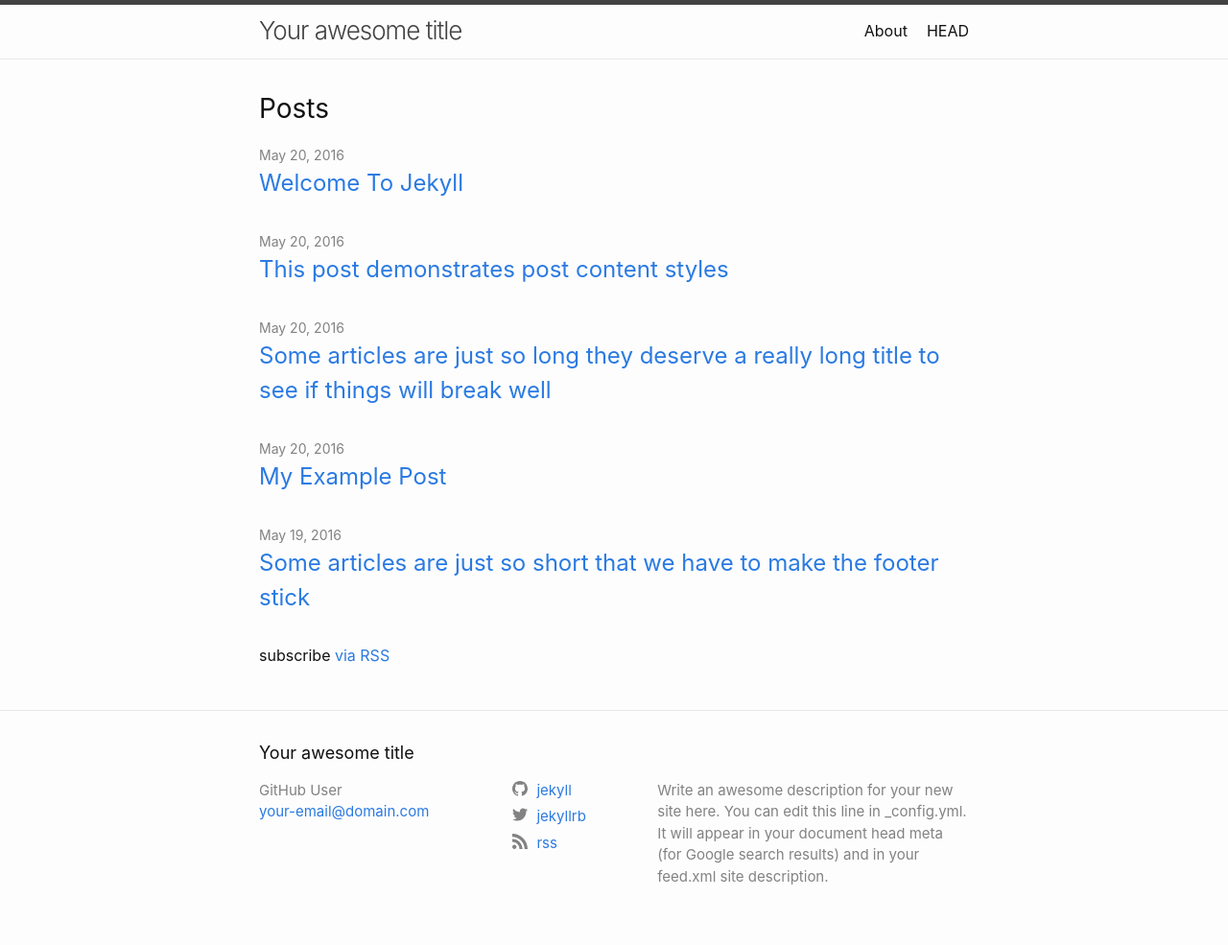
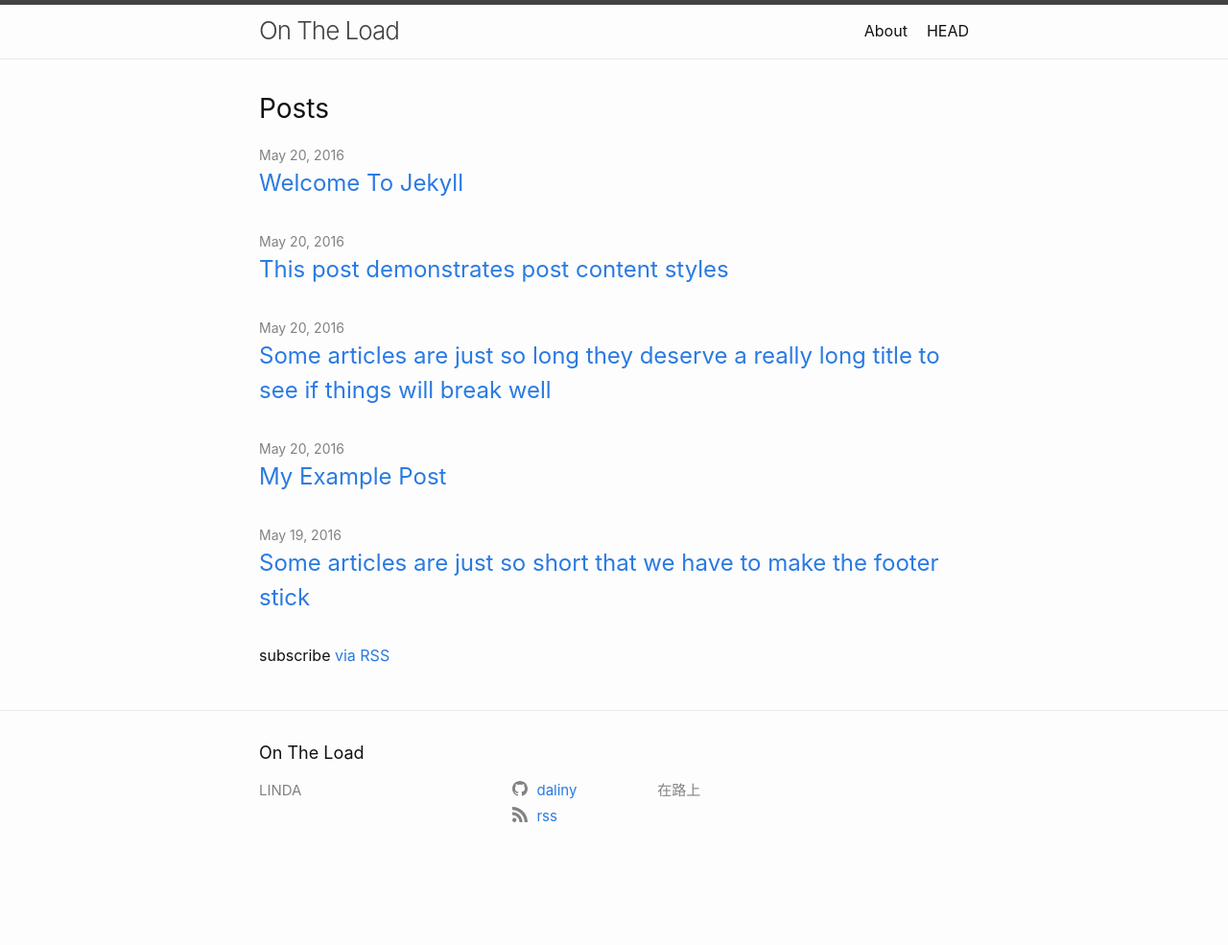
Before and after one commit to daliny/daliny.github.io, a Jekyll site: the page built from index.md, in a window 1280 px wide. Shown: the whole page at 96% size. Built offline with Jekyll 4.4.1, drawn with Linux system fonts in a browser that asks for light colours; after the commit the page ends 923 px from its top, so only the background shows below that.

Commit message:
Update _config.yml

```diff
--- a/_config.yml
+++ b/_config.yml
@@ -1,14 +1,11 @@
-title: Your awesome title
-author: GitHub User
-email: your-email@domain.com
-description: > # this means to ignore newlines until "twitter_username:"
-  Write an awesome description for your new site here. You can edit this
-  line in _config.yml. It will appear in your document head meta (for
-  Google search results) and in your feed.xml site description.
+title: On The Load
+author: LINDA
+email:
+description: 在路上
 
 # social links
-twitter_username: jekyllrb
-github_username:  jekyll
+twitter_username:
+github_username:  daliny
 rss: rss
 # dribbble_username: jekyll
 # facebook_username: jekyll
```
